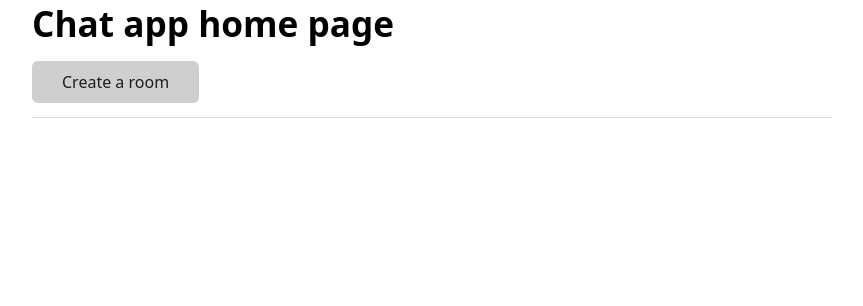
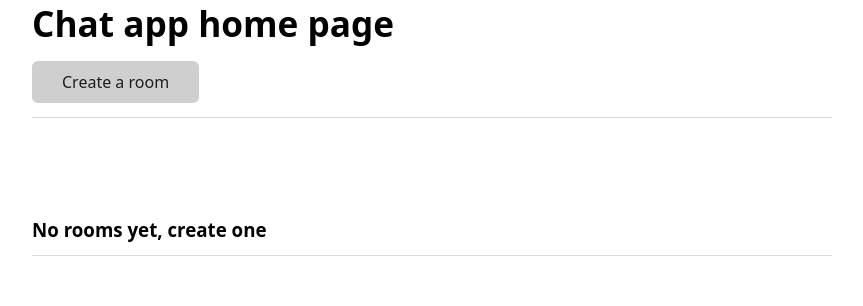
Before and after one commit to abstractHunter/chatley, a Django app: page / in a window 1280 px wide. Shown: the part 156-462 px from the top of the page, without its empty margins (208-1071 px from the left). Run offline with Django 4.2, Linux system fonts and the light colour scheme; the visitor is signed in with stand-in values (Sample User, id 1); data that the repository does not hold is empty.

Commit message:
update index.html file

```diff
--- a/chat/templates/chat/index.html
+++ b/chat/templates/chat/index.html
@@ -13,6 +13,7 @@
 
         <hr>
         <br><br>
+        {% if room %}
             {% for room in rooms %}
                 <br>
                 <div style="height: 60px; display: flex; justify-content: space-between;">
@@ -23,6 +24,13 @@
                 </div>
                 <hr>
             {% endfor %}
+
+        {% else %}
+            <br>
+                <h3>No rooms yet, create one</h3>
+            <hr>
+
+        {% endif %}
         <br><br>
     {% else %}
 
```
Lines whose indentation alone changed are shown as unchanged.
